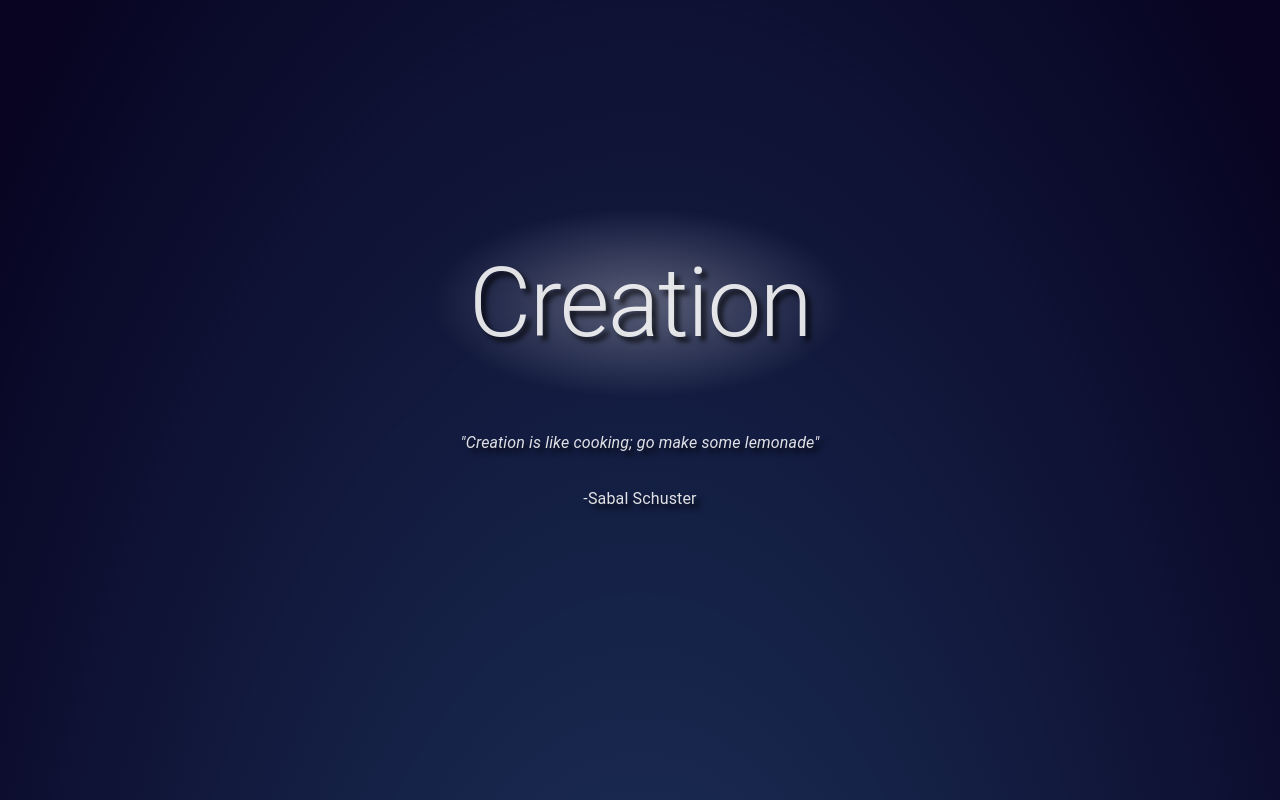
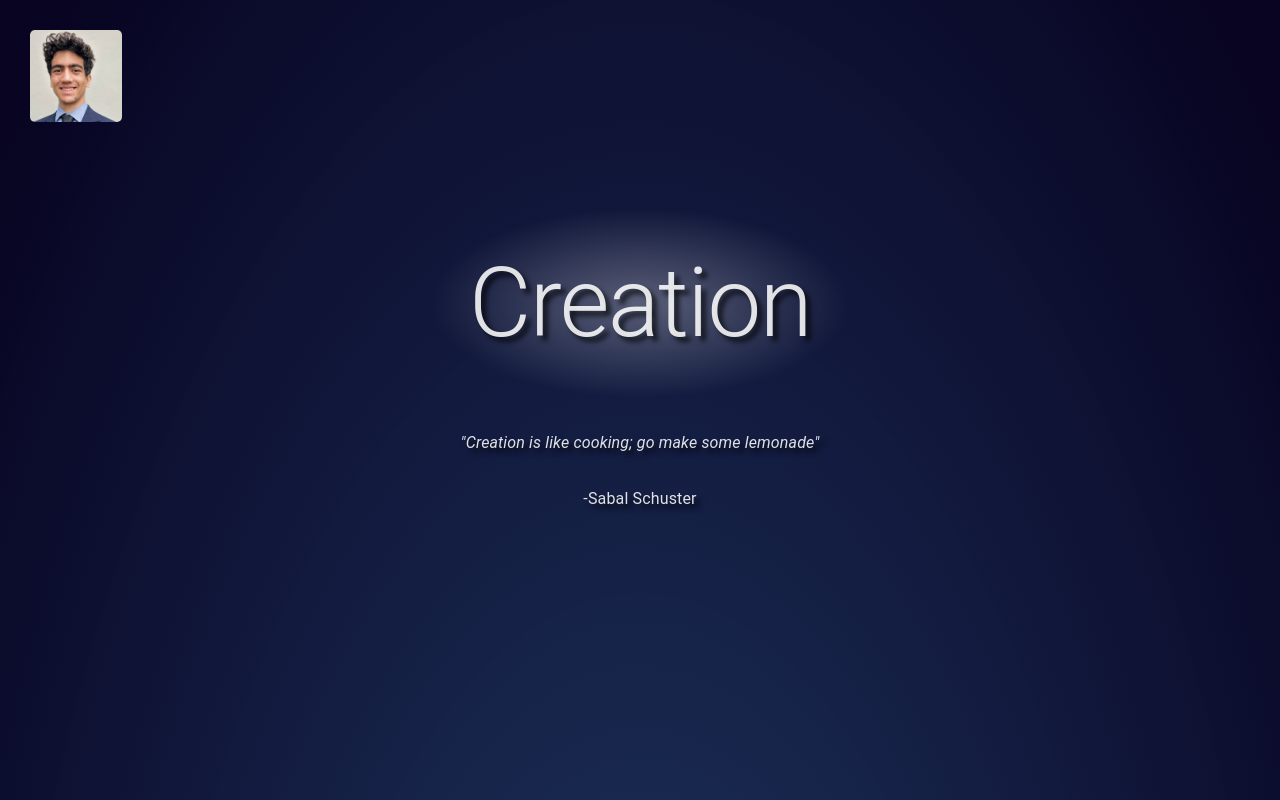
Before and after one commit to kingwhatthe/Personal-Website, a React (Vite) app in the folder sabal-website/: page /create in a window 1280 px wide. Shown: the top 800 px of the page. Built offline with nearby package versions, Linux system fonts and the light colour scheme.

Commit message:
added nav floaty :)

```diff
--- a/sabal-website/src/Create.jsx
+++ b/sabal-website/src/Create.jsx
@@ -1,10 +1,14 @@
 import { useState } from 'react'
 import './Home.css'
-import Button from "@mui/material/Button"
 import Box from "@mui/material/Box"
-import Typography from "@mui/material/Typography";
+import {Typography} from "@mui/material";
+import { Link, useNavigate} from 'react-router-dom';
 import { motion, rgba } from "framer-motion";
 import { Post } from './Post'
+import * as React from 'react';
+import Button from '@mui/material/Button';
+import Menu from '@mui/material/Menu';
+import MenuItem from '@mui/material/MenuItem';
 
 const MovingBox = ({title, date, link, image, left, children}) =>{
   return (
@@ -22,11 +26,77 @@ const MovingBox = ({title, date, link, image, left, children}) =>{
   );
 }
 
+export function BasicMenu() {
+  const [anchorEl, setAnchorEl] = React.useState(null);
+  const open = Boolean(anchorEl);
+  const navigate = useNavigate(); // ✅ put it here
+
+  const handleClick = (event) => {
+    setAnchorEl(event.currentTarget);
+  };
+
+  const handleClose = (page) => {
+    if (page) {
+      navigate(page); // ✅ navigate correctly
+    }
+    setAnchorEl(null);
+  };
+
+  return (
+    <div>
+      <Button
+        id="basic-button"
+        aria-controls={open ? 'basic-menu' : undefined}
+        aria-haspopup="true"
+        aria-expanded={open ? 'true' : undefined}
+        onClick={handleClick}
+        sx={{ p: 0 }}
+      >
+        <Box
+          component="img"
+          src="/sabalschuster.jpg"
+          alt="sabal pic"
+          width="92px"
+          borderRadius="5px"
+
+        />
+      </Button>
+      <Menu
+        id="basic-menu"
+        anchorEl={anchorEl}
+        open={open}
+        onClose={() => handleClose(null)} // just close if clicked outside
+        slotProps={{
+          list: {
+            'aria-labelledby': 'basic-button',
+          },
+        }}
+      >
+        <MenuItem onClick={() => handleClose("/")}>Home</MenuItem>
+        <MenuItem onClick={() => handleClose("/connect")}>Connect</MenuItem>
+        <MenuItem onClick={() => handleClose("/create")}>Create</MenuItem>
+        <MenuItem onClick={() => handleClose("/educate")}>Educate</MenuItem>
+      </Menu>
+    </div>
+  );
+}
+
 function Create() {
   const [count, setCount] = useState(0)
 
   return (
     <>
+        <Box sx={{
+          position: "fixed",
+          display: "fixed",
+          top: 30,
+          left: 30,
+          height: "50px",
+          zIndex: 1000
+        }}>
+          <BasicMenu></BasicMenu>
+
+        </Box>
         <Box display="flex" gap = {4} sx ={{
           flexDirection: "column",
           justifyContent: "center",
```
